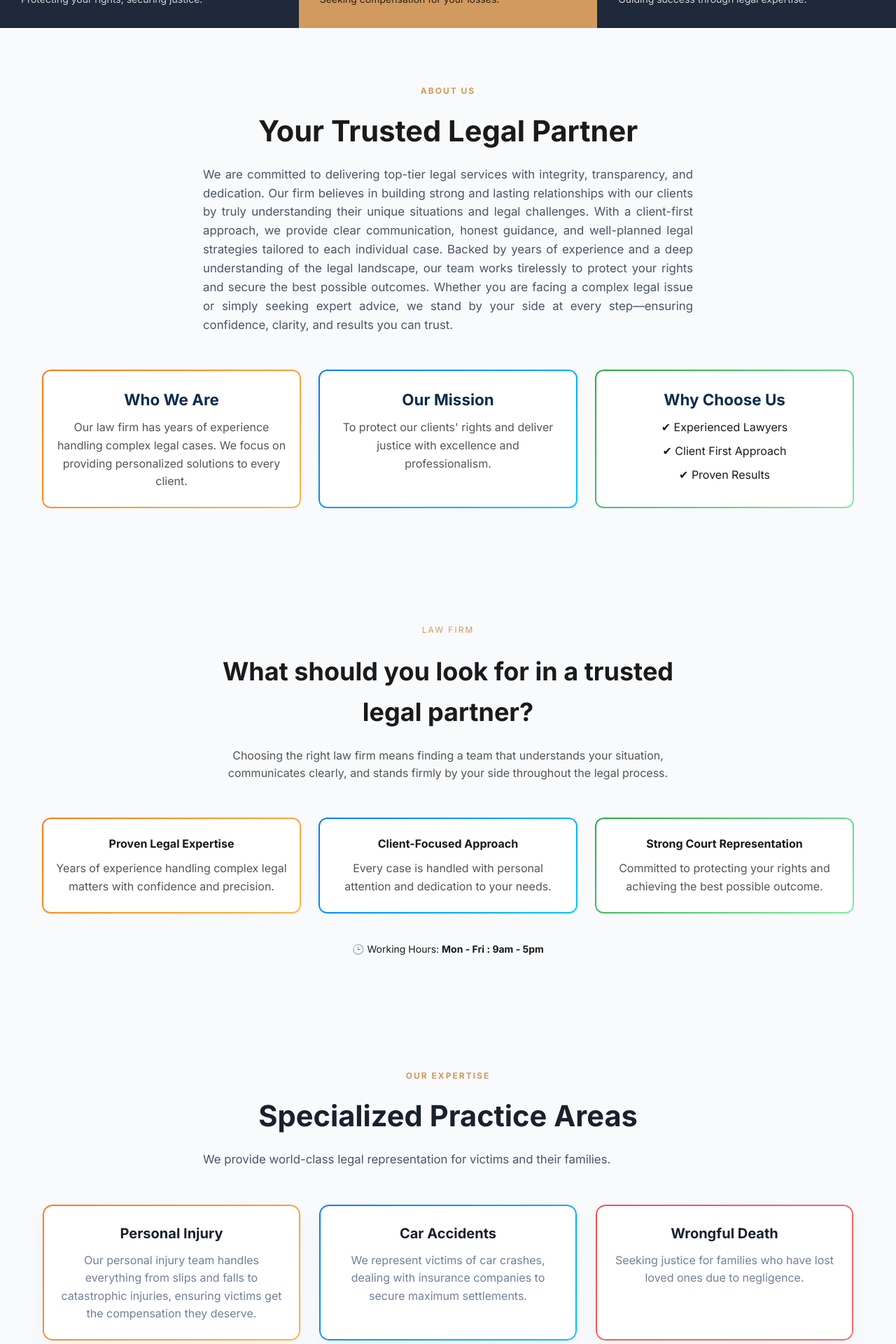
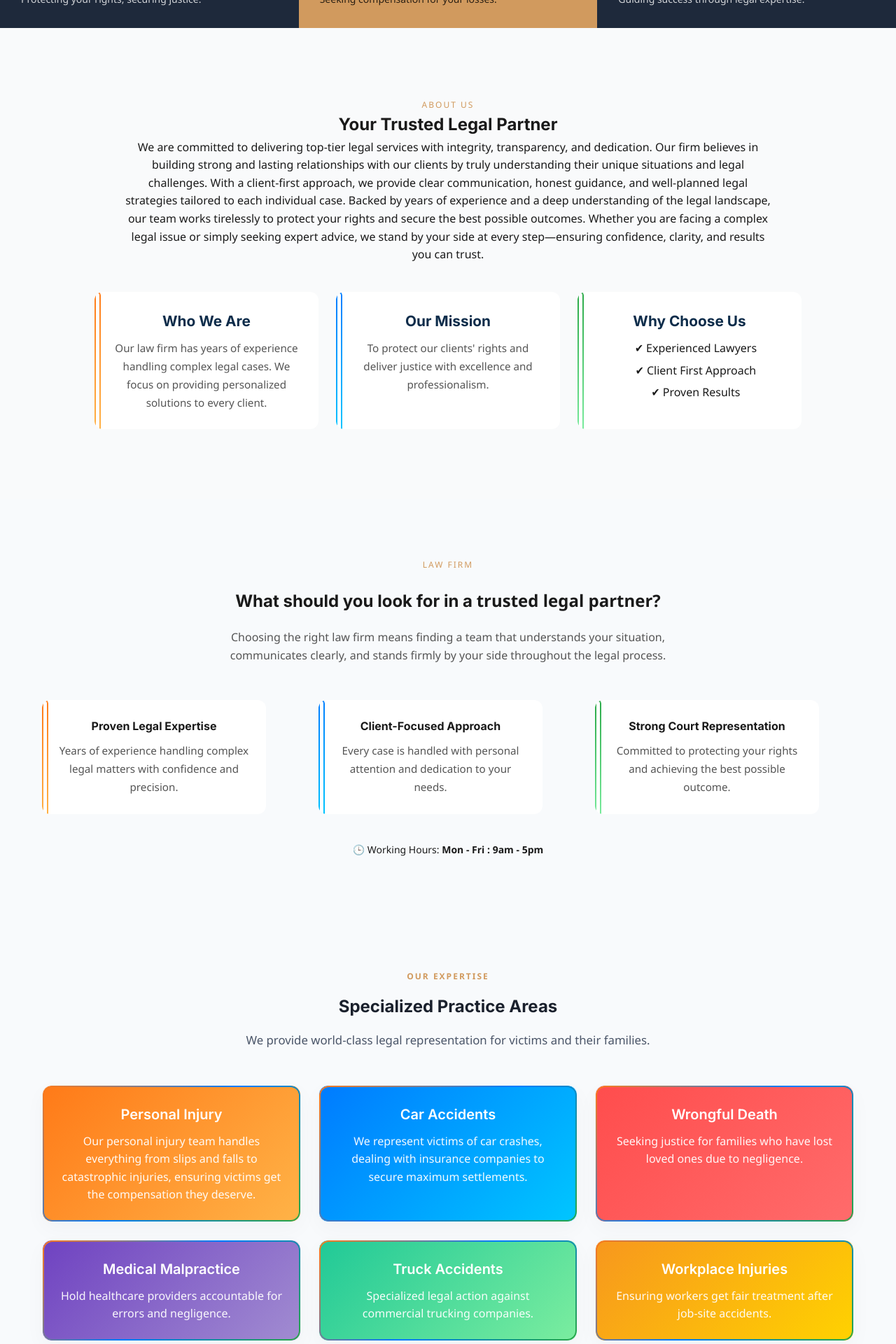
Before and after one commit to julee0728/law-firm, a React (Vite) app: page / in a window 1280 px wide. Shown: the part 760-2680 px from the top of the page at 70% size. Built offline with nearby package versions, Linux system fonts and the light colour scheme; a web font is replaced by a local one.

Commit message:
update code

```diff
--- a/src/components/About.css
+++ b/src/components/About.css
@@ -18,7 +18,7 @@
 }
 
 .about-header h2 {
-  font-size: 36px;
+  font-size: 24px;
   margin: 20px 0;
 }
 
@@ -125,3 +125,45 @@
 .about-card:nth-child(3)::before {
   background: linear-gradient(135deg, #28a745, #7bed9f);
 }
+
+.practice-card {
+  padding: 25px;
+  border-radius: 14px;
+  color: #fff;
+  transition: 0.3s;
+}
+
+/* Different backgrounds */
+.practice-card:nth-child(1) {
+  background: linear-gradient(135deg, #ff7a18, #ffb347);
+}
+
+.practice-card:nth-child(2) {
+  background: linear-gradient(135deg, #007bff, #00c6ff);
+}
+
+.practice-card:nth-child(3) {
+  background: linear-gradient(135deg, #ff4d4d, #ff6b6b);
+}
+
+.practice-card:nth-child(4) {
+  background: linear-gradient(135deg, #6f42c1, #a18cd1);
+}
+
+.practice-card:nth-child(5) {
+  background: linear-gradient(135deg, #20c997, #7bed9f);
+}
+
+.practice-card:nth-child(6) {
+  background: linear-gradient(135deg, #f7971e, #ffd200);
+}
+
+/* Hover */
+.practice-card:hover {
+  transform: scale(1.05);
+}
+
+.practice-card h3,
+.practice-card p {
+  color: #ffffff;
+}
--- a/src/components/About.jsx
+++ b/src/components/About.jsx
@@ -24,7 +24,7 @@ const About = () => {
     <section id="about" className="about">
       <div className="container">
 
-        <div className="about-header">
+        <div className="about-header" >
           <span className="sub-tag">LAW FIRM</span>
 
           <h2>
--- a/src/components/AboutUs.css
+++ b/src/components/AboutUs.css
@@ -1,76 +1,53 @@
+html {
+  scroll-behavior: smooth;
+}
+
+/* SECTION */
 .about-us {
-    padding: 80px 0;
+  padding: 100px 0;
   background: #f9fafb;
 }
 
+/* HEADER */
+.section-header {
+  text-align: center;
+  margin-bottom: 40px;
+}
+
+.section-header h2 {
+  font-size: 2.5rem;
+  margin-bottom: 15px;
+}
+
+.section-header p {
+  max-width: 750px;
+  margin: 0 auto;
+  line-height: 1.8;
+  font-size: 1.05rem;
+  color: #555;
+}
+
+/* CONTENT BOX */
 .about-us-content {
-    max-width: 800px;
+  max-width: 1100px;
   margin: auto;
+  background: #fff;
+  padding: 40px;
+  border-radius: 16px;
+  box-shadow: 0 10px 30px rgba(0, 0, 0, 0.05);
+}
+
+/* TEXT */
+.about-text {
   text-align: center;
 }
 
 .about-text h3 {
-    margin-top: 20px;
+  margin-top: 25px;
+  font-size: 1.5rem;
   color: #0d2c4a;
 }
 
-.about-text p {
-    color: #555;
-    line-height: 1.6;
-}
-
-.about-text ul {
-    list-style: none;
-    padding: 0;
-}
-
-.about-text li {
-    margin: 8px 0;
-}
-
-html {
-    scroll-behavior: smooth;
-}
-
-.about-us {
-    padding: 120px 0;
-    /* 🔥 pehle 80 tha, ab zyada spacing */
-    background: #f9fafb;
-}
-
-.section-header {
-    text-align: center;
-    margin-bottom: 50px;
-}
-
-.section-header h2 {
-    font-size: 2.6rem;
-    /* 🔥 bada heading */
-    margin-bottom: 15px;
-}
-
-.section-header p {
-    font-size: 1.1rem;
-    color: #555;
-}
-
-/* Main content */
-.about-us-content {
-    max-width: 900px;
-    /* 🔥 width badha di */
-    margin: auto;
-    text-align: center;
-}
-
-/* Headings */
-.about-text h3 {
-    margin-top: 30px;
-    font-size: 1.5rem;
-    /* 🔥 bada */
-    color: #0d2c4a;
-}
-
-/* Paragraph */
 .about-text p {
   font-size: 1.05rem;
   color: #555;
@@ -78,151 +55,123 @@ html {
   margin-top: 10px;
 }
 
-/* List */
-.about-text ul {
-    list-style: none;
-    padding: 0;
-    margin-top: 15px;
+/* FLEX CARDS */
+.about-us-cards {
+  display: flex;
+  gap: 25px;
+  margin-top: 40px;
+  flex-wrap: wrap; /* 🔥 important */
+  justify-content: center;
 }
 
-.about-text li {
-    font-size: 1.05rem;
-    margin: 10px 0;
+/* CARD */
+.about-card {
+  flex: 1 1 300px; /* 🔥 responsive flex */
+  max-width: 320px;
+  position: relative;
+  padding: 30px 25px;
+  border-radius: 14px;
+  background: rgba(255, 255, 255, 0.7);
+  backdrop-filter: blur(10px);
+  text-align: left;
+  transition: 0.3s ease;
+  overflow: hidden;
 }
 
-.about-us-content {
-    background: #ffffff;
-    padding: 40px;
-    border-radius: 16px;
-    box-shadow: 0 10px 30px rgba(0, 0, 0, 0.05);
-}
-
-.about-us-cards {
-    display: grid;
-    grid-template-columns: repeat(3, 1fr);
-    gap: 25px;
-    margin-top: 50px;
-}
-
-/* Card base */
-.about-card {
-    padding: 30px 25px;
-    border-radius: 16px;
-    background: #fff;
-    text-align: center;
-    transition: 0.3s ease;
-    position: relative;
-    z-index: 0;
-    cursor: pointer;
-}
-
-/* Gradient border */
+/* LEFT COLOR BAR */
 .about-card::before {
   content: "";
   position: absolute;
-    inset: 0;
-    padding: 2px;
-    border-radius: 16px;
-    background: linear-gradient(135deg, #ff7a18, #007bff, #28a745);
-    -webkit-mask:
-        linear-gradient(#fff 0 0) content-box,
-        linear-gradient(#fff 0 0);
-    -webkit-mask-composite: xor;
-    mask-composite: exclude;
-    z-index: -1;
+  left: 0;
+  top: 0;
+  height: 100%;
+  width: 5px;
+  border-radius: 10px;
 }
 
-/* Hover effect */
-.about-card:hover {
-    transform: translateY(-8px) scale(1.03);
-    box-shadow: 0 12px 30px rgba(0, 0, 0, 0.08);
-}
-
-/* Individual colors */
+/* COLORS */
 .about-card:nth-child(1)::before {
-    background: linear-gradient(135deg, #ff7a18, #ffb347);
+  background: #ff7a18;
 }
 
 .about-card:nth-child(2)::before {
-    background: linear-gradient(135deg, #007bff, #00c6ff);
+  background: #007bff;
 }
 
 .about-card:nth-child(3)::before {
-    background: linear-gradient(135deg, #28a745, #7bed9f);
+  background: #28a745;
 }
 
-/* Text */
+/* HOVER */
+.about-card:hover {
+  transform: translateY(-6px);
+  box-shadow: 0 10px 25px rgba(0, 0, 0, 0.08);
+}
+
+/* CARD TEXT */
 .about-card h3 {
-    font-size: 1.4rem;
+  font-size: 1.3rem;
   margin-bottom: 10px;
   color: #0d2c4a;
 }
 
 .about-card p {
-    font-size: 1rem;
+  font-size: 0.95rem;
   color: #555;
-    line-height: 1.6;
+  line-height: 1.7;
 }
 
 .about-card ul {
-    list-style: none;
-    padding: 0;
+  padding-left: 18px;
 }
 
 .about-card li {
-    margin: 8px 0;
-    font-size: 1rem;
+  margin: 6px 0;
 }
 
-/* Responsive */
+/* MOBILE */
 @media (max-width: 768px) {
-    .about-us-cards {
-        grid-template-columns: 1fr;
-    }
+  .about-us {
+    padding: 70px 15px;
   }
 
-.about-desc {
-    max-width: 750px;
-    /* 🔥 control width */
-    margin: 20px auto 0;
-    /* center align */
-    text-align: center;
-    line-height: 1.8;
-    font-size: 1.05rem;
-    color: #555;
-}
-
-.section-header {
-    text-align: center;
-    margin-bottom: 40px;
+  .about-us-content {
+    padding: 25px;
   }
 
   .section-header h2 {
-    margin-bottom: 15px;
+    font-size: 2rem;
   }
 
-/* Section */
-.about-us {
-    padding: 80px 0;
-    background: #f9fafb;
+  .about-us-cards {
+    flex-direction: column;
+    align-items: center;
+  }
+}
+/* MOBILE FIX */
+@media (max-width: 768px) {
+  .about-us-cards {
+    flex-direction: column;
+    gap: 20px;
+    align-items: stretch; /* 🔥 important */
   }
 
-/* Header */
-.section-header {
-    text-align: center;
-    margin-bottom: 20px;
+  .about-card {
+    flex: 1 1 100%;
+    max-width: 100%; /* 🔥 full width */
+    width: 100%;
   }
 
-.section-header h2 {
-    margin-bottom: 15px;
+  .about-us-content {
+    padding: 20px;
+  }
+}
+.about-card {
+  border-radius: 12px;
 }
 
-/* Header description (justify) */
-.section-header p {
-    text-align: justify;
-    max-width: 750px;
-    margin: 0 auto;
-    line-height: 1.8;
-    font-size: 1.05rem;
-    color: #555;
+@media (max-width: 768px) {
+  .about-card {
+    padding: 25px 20px;
   }
+}
--- a/src/components/AboutUs.jsx
+++ b/src/components/AboutUs.jsx
@@ -5,22 +5,36 @@ const AboutUs = () => {
   return (
     <section id="about-us" className="about-us">
       <div className="container">
-
-                <div className="section-header">
+        <div
+          className="section-header1"
+          style={{
+            width: "100%",
+            display: "flex",
+            flexDirection: "column",
+            alignItems: "center",
+            justifyContent: "center",
+          }}
+        >
           <span className="sub-tag">ABOUT US</span>
           <h2>Your Trusted Legal Partner</h2>
-                    <p className="about-desc">
-                        We are committed to delivering top-tier legal services with integrity, transparency, and dedication. Our firm believes in building strong and lasting relationships with our clients by truly understanding their unique situations and legal challenges.
-
-                        With a client-first approach, we provide clear communication, honest guidance, and well-planned legal strategies tailored to each individual case. Backed by years of experience and a deep understanding of the legal landscape, our team works tirelessly to protect your rights and secure the best possible outcomes.
-
-                        Whether you are facing a complex legal issue or simply seeking expert advice, we stand by your side at every step—ensuring confidence, clarity, and results you can trust.
+          <p style={{ width: "80%", textAlign: "center" }}>
+            We are committed to delivering top-tier legal services with
+            integrity, transparency, and dedication. Our firm believes in
+            building strong and lasting relationships with our clients by truly
+            understanding their unique situations and legal challenges. With a
+            client-first approach, we provide clear communication, honest
+            guidance, and well-planned legal strategies tailored to each
+            individual case. Backed by years of experience and a deep
+            understanding of the legal landscape, our team works tirelessly to
+            protect your rights and secure the best possible outcomes. Whether
+            you are facing a complex legal issue or simply seeking expert
+            advice, we stand by your side at every step—ensuring confidence,
+            clarity, and results you can trust.
           </p>
         </div>
 
         {/* 🔥 NEW COLORFUL CARDS */}
         <div className="about-us-cards">
-
           <div className="about-card">
             <h3>Who We Are</h3>
             <p>
@@ -45,9 +59,7 @@ const AboutUs = () => {
               <li>✔ Proven Results</li>
             </ul>
           </div>
-
         </div>
-
       </div>
     </section>
   );
--- a/src/components/Footer.jsx
+++ b/src/components/Footer.jsx
@@ -30,7 +30,7 @@ const Footer = () => {
         </div>
 
         <div className="footer-bottom">
-          <p style={{ textAlign: 'center', width: '100%' }}>© 2026 LAW FIRM. All Rights Reserved.</p>
+          <p style={{ textAlign: 'center', width: '100%' }}> © 2026 Ventoria Global.</p>
         </div>
       </div>
     </footer>
--- a/src/components/Navbar.jsx
+++ b/src/components/Navbar.jsx
@@ -27,7 +27,6 @@ const Navbar = () => {
         <div className="logo" onClick={() => window.scrollTo({ top: 0, behavior: 'smooth' })}>
           <div className="logo-text">
             <strong>LAW FIRM</strong>
-            <span>BURG & BROCK, INC.</span>
           </div>
         </div>
 
@@ -40,9 +39,9 @@ const Navbar = () => {
 
         <ul className={`nav-links ${isMenuOpen ? 'mobile-active' : ''}`}>
           <li><a href="#home" onClick={() => setIsMenuOpen(false)}>HOME</a></li>
+          <li><a href="#about-us" onClick={() => setIsMenuOpen(false)}>ABOUT US</a></li>
           <li><a href="#practice" onClick={() => setIsMenuOpen(false)}>PRACTICE AREAS</a></li>
           <li><a href="#results" onClick={() => setIsMenuOpen(false)}>RESULTS</a></li>
-          <li><a href="#about-us" onClick={() => setIsMenuOpen(false)}>ABOUT US</a></li>
           <li><a href="#testimonials" onClick={() => setIsMenuOpen(false)}>FEEDBACK</a></li>
 
           {/* Mobile Only CTA */}
--- a/src/components/PracticeAreas.css
+++ b/src/components/PracticeAreas.css
@@ -12,7 +12,7 @@
 }
 
 .section-title {
-  font-size: 25px;
+  font-size: 24px !important;
   margin: 15px 0 20px;
   color: #1a202c;
 }
@@ -112,41 +112,58 @@
   z-index: -1;
 }
 
-/* Hover effect */
-.practice-card:hover {
-  transform: translateY(-8px) scale(1.02);
+/* Card Base */
+.practice-card {
+  padding: 25px;
+  border-radius: 14px;
+  color: #fff;
+  transition: 0.3s;
+  cursor: pointer;
 }
 
-/* Hover border change */
-.practice-card:hover::before {
-  background: linear-gradient(135deg, #ff4d4d, #6f42c1, #20c997);
-}
-
-/* Different colors for each card */
-.practice-card:nth-child(1)::before {
+/* Background Gradients */
+.practice-card:nth-child(1) {
   background: linear-gradient(135deg, #ff7a18, #ffb347);
 }
 
-.practice-card:nth-child(2)::before {
+.practice-card:nth-child(2) {
   background: linear-gradient(135deg, #007bff, #00c6ff);
 }
 
-.practice-card:nth-child(3)::before {
+.practice-card:nth-child(3) {
   background: linear-gradient(135deg, #ff4d4d, #ff6b6b);
 }
 
-.practice-card:nth-child(4)::before {
+.practice-card:nth-child(4) {
   background: linear-gradient(135deg, #6f42c1, #a18cd1);
 }
 
-.practice-card:nth-child(5)::before {
+.practice-card:nth-child(5) {
   background: linear-gradient(135deg, #20c997, #7bed9f);
 }
 
-.practice-card:nth-child(6)::before {
+.practice-card:nth-child(6) {
   background: linear-gradient(135deg, #f7971e, #ffd200);
 }
 
+/* 🔥 TEXT WHITE (MAIN FIX) */
+.practice-card h3,
+.practice-card p {
+  color: #ffffff;
+}
+
+/* Better Readability */
+.practice-card h3 {
+  font-weight: 600;
+}
+
+.practice-card p {
+  opacity: 0.95;
+  line-height: 1.6;
+}
+
+/* Hover Effect */
 .practice-card:hover {
-  box-shadow: 0 10px 25px rgba(0, 0, 0, 0.08);
+  transform: translateY(-8px) scale(1.03);
+  box-shadow: 0 12px 30px rgba(0, 0, 0, 0.15);
 }
--- a/src/components/Results.css
+++ b/src/components/Results.css
@@ -16,7 +16,7 @@
 }
 
 .section-title {
-  font-size: 36px;
+  font-size: 24px !important;
   margin: 10px 0 20px;
 }
 
@@ -27,7 +27,7 @@
 .section-description {
   max-width: 700px;
   margin: auto;
-  color: #cbd5e0;
+  color: #e2e8f0;
   font-size: 16px;
   line-height: 1.6;
   margin-bottom: 40px;
@@ -50,6 +50,7 @@
   font-weight: 700;
   cursor: pointer;
   transition: all 0.3s ease;
+
 }
 
 .results-summary .btn-primary:hover {
@@ -65,7 +66,7 @@
 
   .section-description,
   .results-summary p {
-    font-size: 16px;
+    font-size: 15px;
   }
 
   .results-summary .btn-primary {
@@ -73,3 +74,56 @@
     padding: 15px;
   }
 }
+
+.results-section p {
+  color: #fff !important;
+}
+
+.results-desc {
+  white-space: nowrap;
+}
+
+@media (max-width: 768px) {
+  .results-desc {
+    white-space: normal;
+  }
+}
+
+.section-description {
+  max-width: 100%;
+  /* 🔥 width restriction hatao */
+  margin: auto;
+  color: #ffffff;
+  /* white text */
+  font-size: 16px;
+  line-height: 1.6;
+  transform: translateX(-30px);
+  /* 🔥 thoda left shift */
+  white-space: nowrap;
+  /* 🔥 ek line me rakhe */
+}
+
+@media (max-width: 768px) {
+  .section-description {
+    white-space: normal;
+    /* mobile pe wrap allow */
+  }
+}
+
+.results-section .container {
+  max-width: 100%;
+}
+@media (max-width: 768px) {
+
+  .section-description {
+    white-space: normal !important;   /* 🔥 wrap allow */
+    transform: none !important;
+    font-size: 14px;
+  }
+
+  .results-summary p {
+    white-space: normal;
+    font-size: 14px;
+    padding: 0 10px;
+  }
+}
--- a/src/components/Testimonials.css
+++ b/src/components/Testimonials.css
@@ -21,7 +21,7 @@
 }
 
 .testimonials-header h2 {
-  font-size: 32px;
+  font-size: 24px;
   color: var(--primary);
   font-weight: 900;
 }
@@ -67,7 +67,7 @@
 
 /* Testimonial Card */
 .marquee-content .testimonial-card {
-  width: 350px;
+  width: 450px;
   height: 250px;
   flex-shrink: 0;
   padding: 30px 20px;
@@ -188,3 +188,32 @@
     padding: 30px;
   }
 }
+/* 🔥 GLOBAL CONTAINER FIX */
+.container {
+  width: 100%;
+  max-width: 1400px;      /* space kam karega */
+  margin: 0 auto;
+  padding: 0 20px;
+}
+
+/* 🔥 SPECIFIC: Testimonials section (extra wide look) */
+.testimonials-section .container {
+  max-width: 1500px;      /* aur wide */
+}
+
+/* Optional: agar full edge-to-edge chahiye */
+.full-width {
+  max-width: 100% !important;
+  padding: 0 40px;
+}
+
+/* Responsive */
+@media (max-width: 768px) {
+  .container {
+    padding: 0 15px;
+  }
+
+  .testimonials-section .container {
+    max-width: 100%;
+  }
+}
--- a/src/components/Testimonials.jsx
+++ b/src/components/Testimonials.jsx
@@ -17,7 +17,7 @@ const Testimonials = () => {
 
   return (
     <section id="testimonials" className="testimonials-section">
-      <div className="container">
+      <div className="container full-width">
         <div className="testimonials-header">
           <h2>Client Feedback</h2>
           <span className="header-link">What our clients say about us</span>
--- a/src/index.css
+++ b/src/index.css
@@ -21,6 +21,7 @@
   margin: 0;
   padding: 0;
   box-sizing: border-box;
+  font-family:'Segoe UI', Tahoma, Geneva, Verdana, sans-serif;
 }
 
 html {
```
Lines whose indentation alone changed are shown as unchanged.
